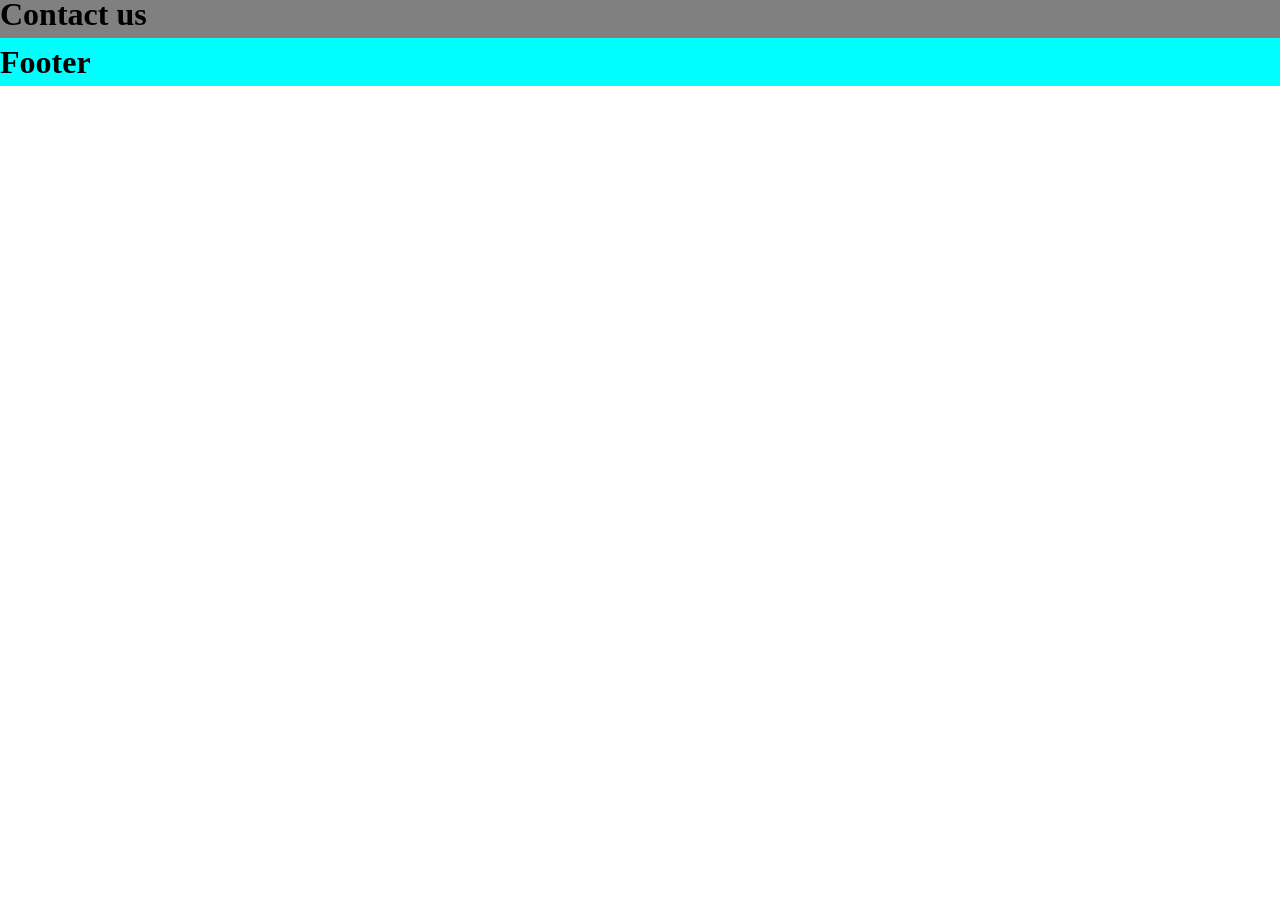
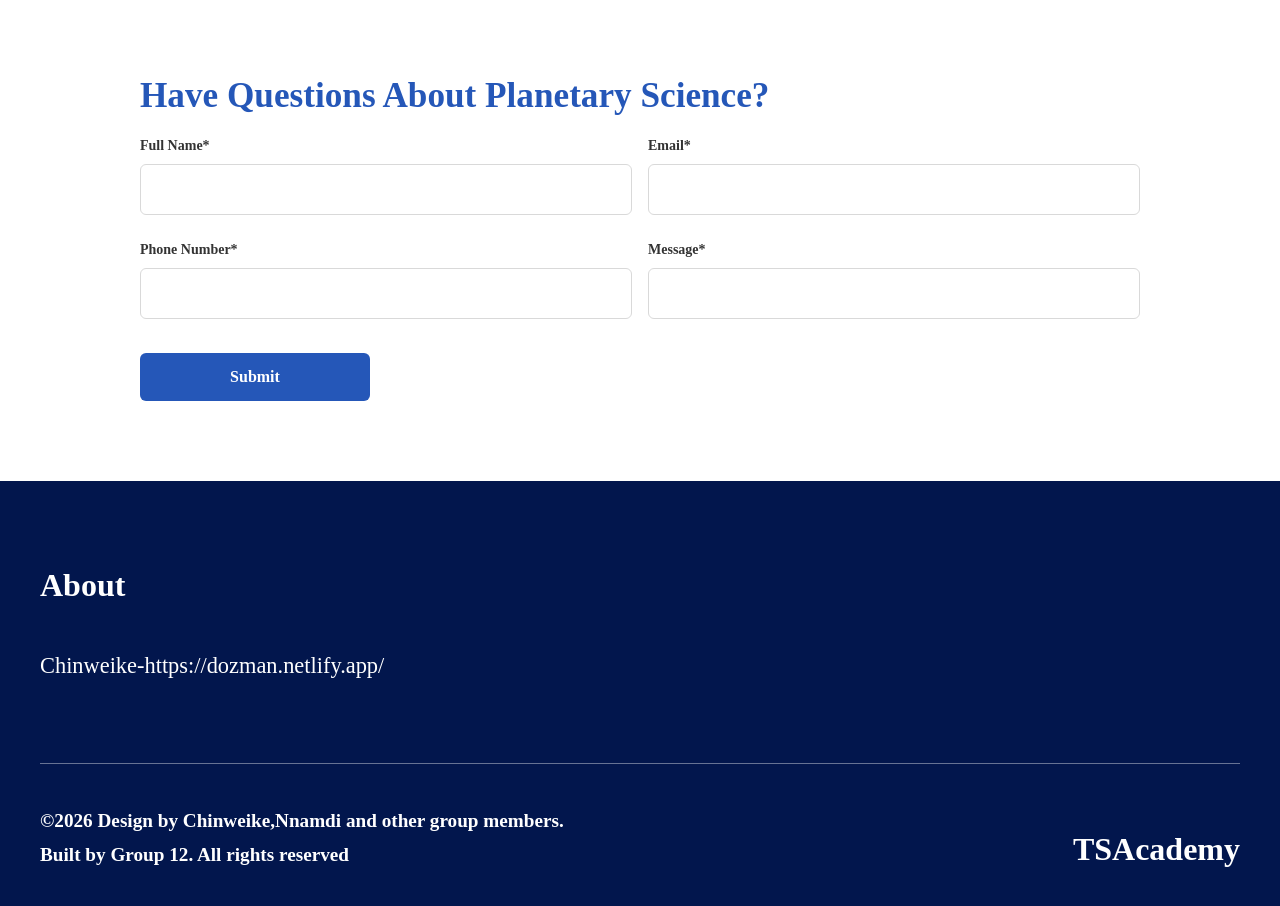
Before and after one commit to nebnnamdi/capstone-solar-system, a React (Vite) app: page / in a window 1280 px wide. Shown: the part 3440-4346 px from the top of the page. Before the commit the page ends 3526 px from the top, so only its background shows below. Built offline with nearby package versions, Linux system fonts and the light colour scheme.

Commit message:
final commit

```diff
--- a/src/components/about/about.css
+++ b/src/components/about/about.css
@@ -56,7 +56,7 @@
   width: 100%;
   height: 100%;
   object-fit: cover;
-  border-radius: 12px; /* optional */
+  border-radius: 12px;
   display: block;
 }
 .about-image {
@@ -82,7 +82,7 @@
 }
 
 
-/* Responsive */
+
 @media (max-width: 900px) {
   .about-container {
     flex-direction: column;
--- a/src/components/contact-us/ContactUs.jsx
+++ b/src/components/contact-us/ContactUs.jsx
@@ -1,11 +1,109 @@
+import { useState } from "react";
 import "./contact.css";
 
-function ContactUs() {
+const Contact = () => {
+  const [formData, setFormData] = useState({
+    fullName: "",
+    email: "",
+    phone: "",
+    message: "",
+  });
+
+  const [success, setSuccess] = useState("");
+  const [error, setError] = useState("");
+
+  const handleChange = (e) => {
+    setFormData({
+      ...formData,
+      [e.target.name]: e.target.value,
+    });
+  };
+
+  const handleSubmit = (e) => {
+    e.preventDefault();
+
+    // Email validation
+    const emailRegex = /^[^\s@]+@[^\s@]+\.[^\s@]+$/;
+
+    if (!emailRegex.test(formData.email)) {
+      setError("Please enter a valid email address.");
+      setSuccess("");
+      return;
+    }
+
+    setError("");
+    setSuccess("Form submitted successfully!");
+
+    console.log(formData);
+
+    // Clear form
+    setFormData({
+      fullName: "",
+      email: "",
+      phone: "",
+      message: "",
+    });
+  };
+
   return (
-    <div className="contact-bg">
-      <h1>Contact us</h1>
-    </div>
+    <section className="contact">
+      <div className="contact-container">
+        <h2>Have Questions About Planetary Science?</h2>
+
+        <form className="contact-form" onSubmit={handleSubmit}>
+          <div className="form-group">
+            <label>Full Name*</label>
+            <input
+              type="text"
+              name="fullName"
+              value={formData.fullName}
+              onChange={handleChange}
+              required
+            />
+          </div>
+
+          <div className="form-group">
+            <label>Email*</label>
+            <input
+              type="email"
+              name="email"
+              value={formData.email}
+              onChange={handleChange}
+              required
+            />
+          </div>
+
+          <div className="form-group">
+            <label>Phone Number*</label>
+            <input
+              type="tel"
+              name="phone"
+              value={formData.phone}
+              onChange={handleChange}
+              required
+            />
+          </div>
+
+          <div className="form-group">
+            <label>Message*</label>
+            <textarea
+              name="message"
+              value={formData.message}
+              onChange={handleChange}
+              required
+            />
+          </div>
+
+          <button type="submit" className="submit-btn">
+            Submit
+          </button>
+        </form>
+
+        {error && <p className="error-msg">{error}</p>}
+        {success && <p className="success-msg">{success}</p>}
+      </div>
+    </section>
   );
-}
+};
 
-export default ContactUs;
+export default Contact;
--- a/src/components/contact-us/contact.css
+++ b/src/components/contact-us/contact.css
@@ -1,3 +1,121 @@
-.contact-bg {
-  background-color: grey;
+.contact {
+  padding: 80px 20px;
+  background: #fff;
 }
+
+.contact-container {
+  max-width: 1000px;
+  margin: 0 auto;
+}
+
+.contact-container h2 {
+  color: #2557b8;
+  font-size: 2.2rem;
+  font-weight: 700;
+  margin-bottom: 12px;
+}
+
+.contact-text {
+  color: #4b5563;
+  line-height: 1.6;
+  max-width: 700px;
+  margin-bottom: 40px;
+}
+
+.contact-form {
+  display: grid;
+  grid-template-columns: repeat(2, 1fr);
+  gap: 24px 16px;
+}
+
+.form-group {
+  display: flex;
+  flex-direction: column;
+}
+
+.form-group label {
+  font-size: 14px;
+  font-weight: 600;
+  color: #333;
+  margin-bottom: 8px;
+}
+
+.form-group span {
+  color: #e63946;
+}
+
+.form-group input,
+.form-group textarea {
+  width: 100%;
+  padding: 14px;
+  border: 1px solid #d9d9d9;
+  border-radius: 6px;
+  font-size: 14px;
+  outline: none;
+  transition: 0.3s;
+}
+
+.form-group input:focus,
+.form-group textarea:focus {
+  border-color: #2557b8;
+}
+
+.form-group textarea {
+  resize: none;
+}
+
+.form-group small {
+  margin-top: 6px;
+  color: #888;
+  font-size: 12px;
+}
+
+.submit-btn {
+  width: 230px;
+  height: 48px;
+  border: none;
+  border-radius: 6px;
+  background: #2557b8;
+  color: white;
+  font-size: 16px;
+  font-weight: 600;
+  cursor: pointer;
+  margin-top: 10px;
+  transition: 0.3s;
+}
+
+.submit-btn:hover {
+  background: #1d4696;
+}
+
+.submit-btn span {
+  margin-left: 8px;
+  font-size: 18px;
+}
+
+@media (max-width: 768px) {
+  .contact-form {
+    grid-template-columns: 1fr;
+  }
+
+  .contact-container h2 {
+    font-size: 1.8rem;
+  }
+
+  .submit-btn {
+    width: 100%;
+  }
+}
+@media (max-width: 768px) {
+  .contact-form {
+    grid-template-columns: 1fr;
+  }
+
+  .submit-btn {
+    width: 100%;
+  }
+
+  .contact-container h2 {
+    font-size: 1.8rem;
+  }
+}
--- a/src/components/differences/differences.css
+++ b/src/components/differences/differences.css
@@ -69,7 +69,6 @@
   }
 }
 
-/* Mobile */
 @media (max-width: 600px) {
   .planet-grid {
     grid-template-columns: 1fr;
--- a/src/components/facts/Facts.jsx
+++ b/src/components/facts/Facts.jsx
@@ -1,6 +1,6 @@
 import "./facts.css";
 
-export default function facts() {
+export default function Facts() {
   return (
     <section className="facts">
       <div className="facts-container">
--- a/src/components/facts/facts.css
+++ b/src/components/facts/facts.css
@@ -108,7 +108,6 @@ tbody tr:nth-child(even) {
   color: #34495e;
 }
 
-/* Responsive */
 
 @media (max-width: 768px) {
   .facts-section {
--- a/src/components/footer/Footer.jsx
+++ b/src/components/footer/Footer.jsx
@@ -1,11 +1,29 @@
 import "./footer.css";
 
-function Footer() {
+const Footer = () => {
   return (
-    <div className="footer-bg">
-      <h1>Footer</h1>
-    </div>
+    <footer className="footer">
+      <div className="footer-container">
+        <div className="footer-top">
+          <h2>About</h2>
+          <p>Chinweike-https://dozman.netlify.app/</p>
+        </div>
+
+        <hr />
+
+        <div className="footer-bottom">
+          <div className="footer-left">
+            <p>©2026 Design by Chinweike,Nnamdi and other group members.</p>
+            <p>Built by Group 12. All rights reserved</p>
+          </div>
+
+          <div className="footer-right">
+            <h3>TSAcademy</h3>
+          </div>
+        </div>
+      </div>
+    </footer>
   );
-}
+};
 
 export default Footer;
--- a/src/components/footer/footer.css
+++ b/src/components/footer/footer.css
@@ -1,3 +1,69 @@
-.footer-bg {
-  background-color: aqua;
+.footer {
+  background: #02164d;
+  color: #fff;
+  padding: 80px 20px 50px;
 }
+
+.footer-container {
+  max-width: 1200px;
+  margin: 0 auto;
+}
+
+.footer-top h2 {
+  font-size: 2rem;
+  font-weight: 700;
+  margin-bottom: 40px;
+}
+
+.footer-top p {
+  font-size: 1.4rem;
+  margin-bottom: 80px;
+}
+
+.footer hr {
+  border: none;
+  height: 1px;
+  background: rgba(255, 255, 255, 0.4);
+  margin-bottom: 40px;
+}
+
+.footer-bottom {
+  display: flex;
+  justify-content: space-between;
+  align-items: flex-end;
+  gap: 20px;
+}
+
+.footer-left p {
+  font-size: 1.2rem;
+  font-weight: 600;
+  line-height: 1.8;
+  margin: 0;
+}
+
+.footer-right h3 {
+  font-size: 2rem;
+  font-weight: 700;
+  margin: 0;
+}
+
+
+@media (max-width: 768px) {
+  .footer {
+    padding: 50px 20px;
+  }
+
+  .footer-top p {
+    margin-bottom: 40px;
+    font-size: 1.1rem;
+  }
+
+  .footer-bottom {
+    flex-direction: column;
+    align-items: flex-start;
+  }
+
+  .footer-right {
+    margin-top: 20px;
+  }
+}
--- a/src/components/header/header.css
+++ b/src/components/header/header.css
@@ -22,7 +22,9 @@
 }
 
 .logo img {
-  width: 40px;
+  width: 180px;
+  height: auto;
+  display: block;
 }
 
 .logo span {
```
